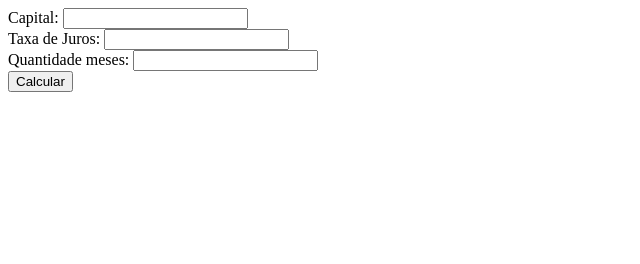
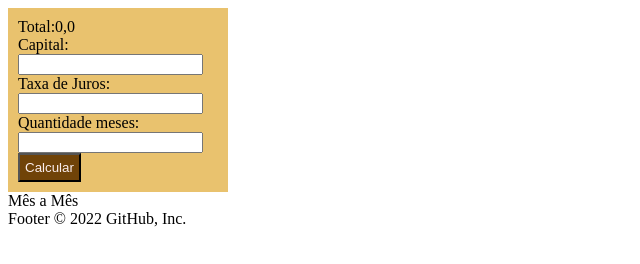
Before and after one commit to eduardamazzo/primeiroi_3t, a plain HTML site: page index.html in a window 1280 px wide. Shown: the whole page, without its empty margins (0-640 px from the left). Drawn offline with Linux system fonts and the light colour scheme.

Commit message:
Update index.html

```diff
--- a/index.html
+++ b/index.html
@@ -6,16 +6,22 @@
     <meta name="viewport" content="width=device-width, initial-scale=1.0">
     <title>Terceiro Trimestre</title>
     <script src="estudo.js"></script>
+    <link rel="stylesheet" href="geral.css">
 
 </head>
 <body>
+   <div class="calculadora">
+    <span id="resultado">Total:0,0</span><br>
+     Capital: <input id="valor" type="text"> <br>
+     Taxa de Juros: <input id="juros" type="text"> <br>
+     Quantidade meses: <input id="meses" type="text"> <br>
+     <button id="btnCalc" onclick="total()">Calcular</button>
 
-Capital: <input id="valor" type="text"> <br>
-Taxa de Juros: <input id="juros" type="text"> <br>
-
-Quantidade meses: <input id="meses" type="text"> <br>
-
-<button onclick="total()">Calcular</button>
-
+   </div>
+   <div>
+    <span id="mes">Mês a Mês</span>
+   </div>
 </body>
 </html>
+Footer
+© 2022 GitHub, Inc.
```
